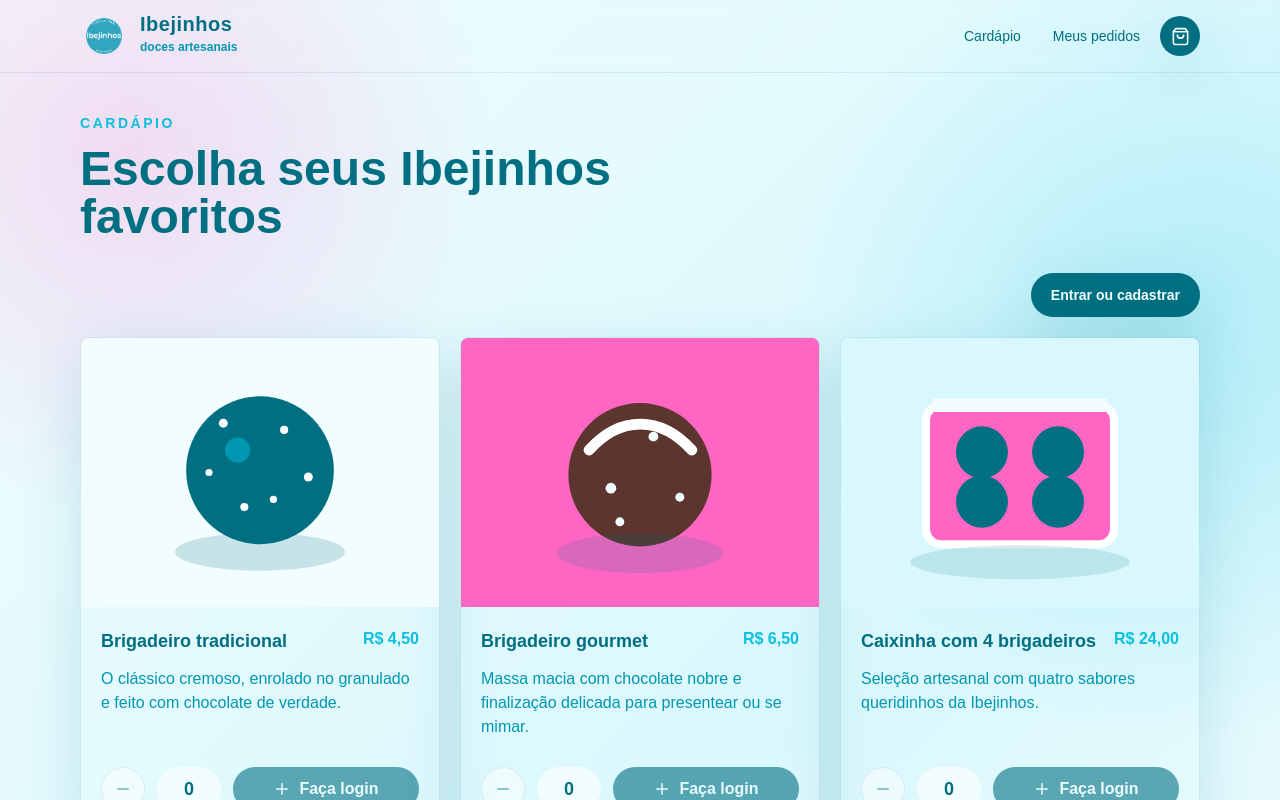
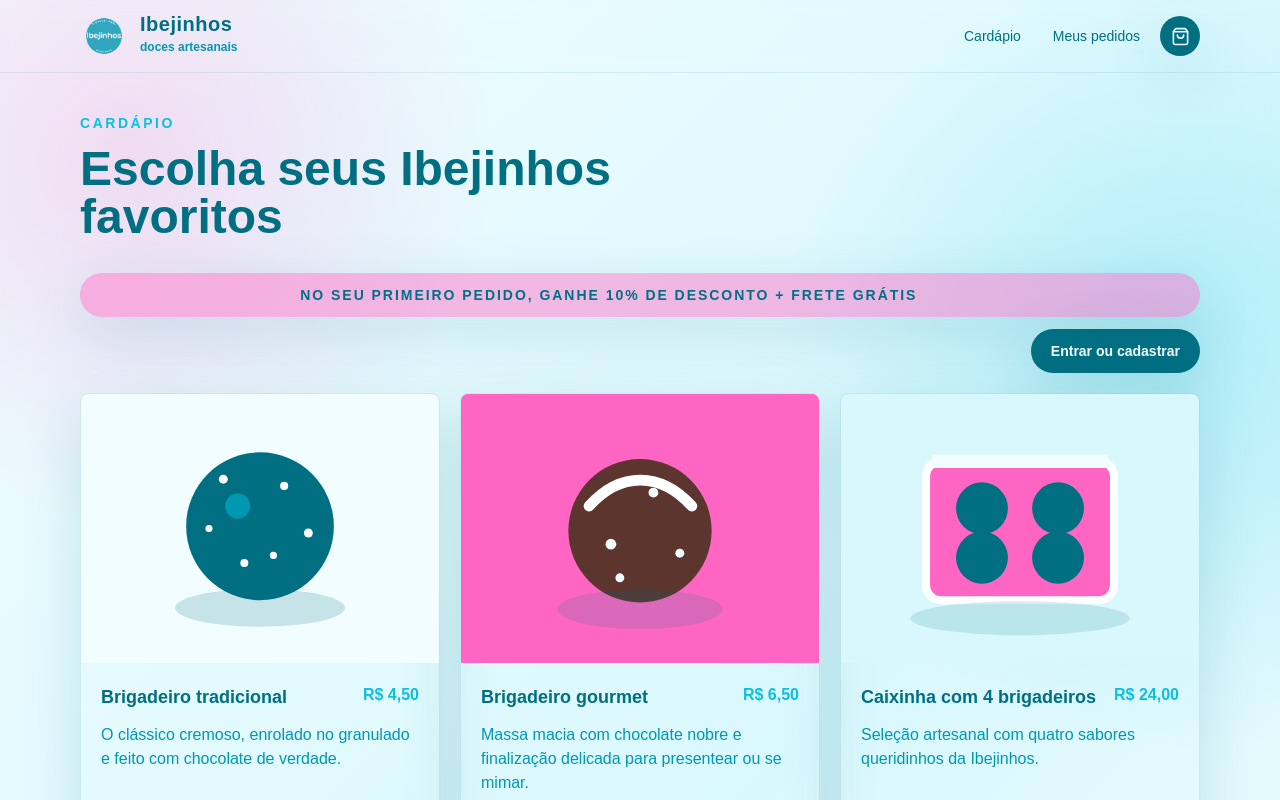
Before and after one commit to maduhisaoka/ibejinhos-erp, a Next.js app: page /cardapio in a window 1280 px wide. Shown: the top 800 px of the page. Built offline with nearby package versions, Linux system fonts and the light colour scheme; no server answers.

Commit message:
Adiciona chamada de desconto no primeiro pedido

```diff
--- a/app/globals.css
+++ b/app/globals.css
@@ -31,3 +31,13 @@ button:disabled {
   cursor: not-allowed;
   opacity: 0.6;
 }
+
+@keyframes marquee {
+  from {
+    transform: translateX(100%);
+  }
+
+  to {
+    transform: translateX(-100%);
+  }
+}
--- a/components/ProductGrid.tsx
+++ b/components/ProductGrid.tsx
@@ -28,8 +28,15 @@ export function ProductGrid({ products }: { products: Product[] }) {
   return (
     <>
       {!session && (
-        <div className="mb-5 flex justify-end">
-          <Link className="rounded-full bg-cocoa px-5 py-3 text-sm font-bold text-cream shadow-soft" href="/cliente">Entrar ou cadastrar</Link>
+        <div className="mb-5 space-y-3">
+          <div className="overflow-hidden rounded-full bg-blush/45 py-3 text-cocoa shadow-soft">
+            <div className="animate-[marquee_14s_linear_infinite] whitespace-nowrap text-sm font-black uppercase tracking-[0.14em]">
+              No seu primeiro pedido, ganhe 10% de desconto + frete grátis
+            </div>
+          </div>
+          <div className="flex justify-end">
+            <Link className="rounded-full bg-cocoa px-5 py-3 text-sm font-bold text-cream shadow-soft" href="/cliente">Entrar ou cadastrar</Link>
+          </div>
         </div>
       )}
       <div className="grid gap-5 sm:grid-cols-2 lg:grid-cols-3">
```
